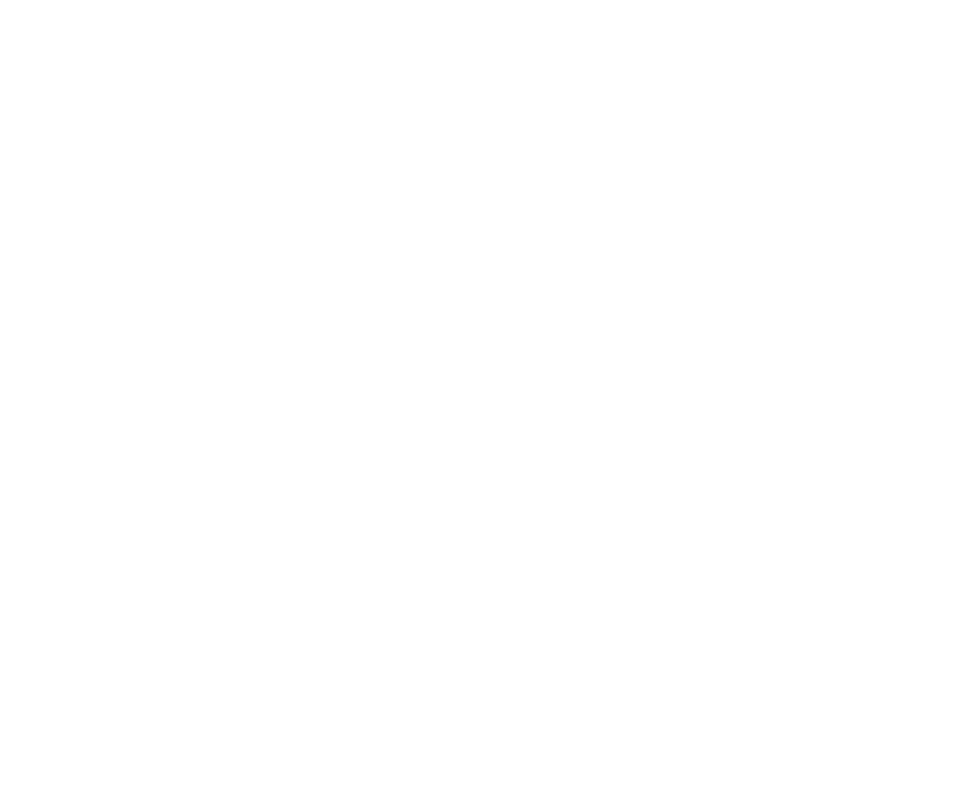
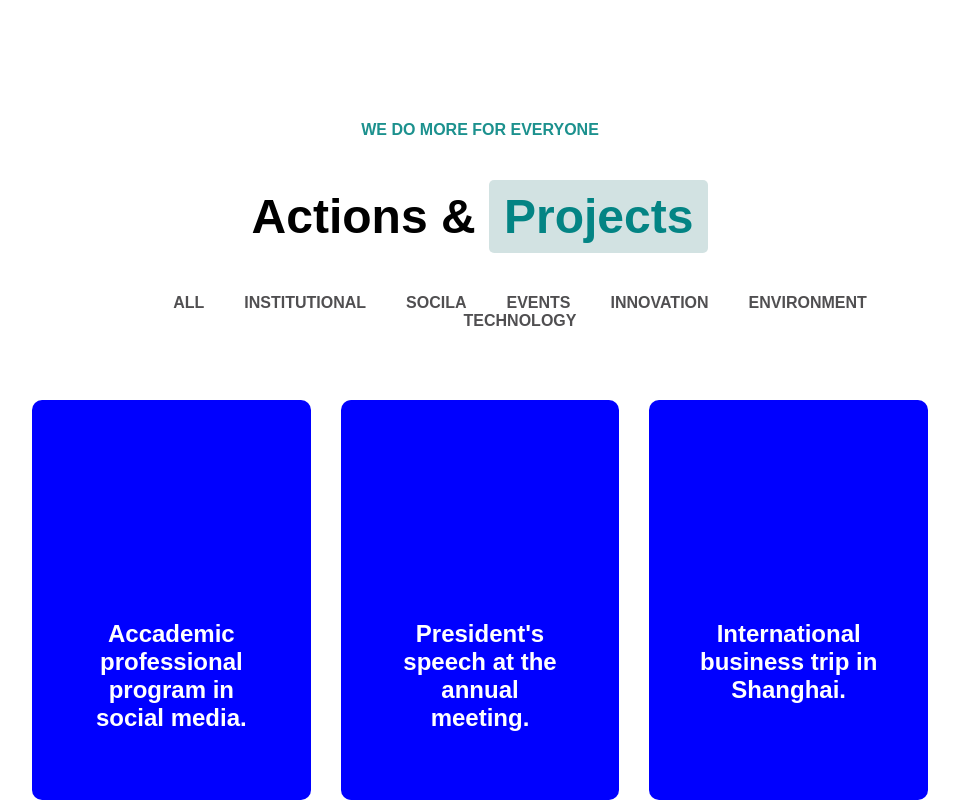
Before and after one commit to IvanRusso91/proj-html-vuejs, a Vue app: page / in a window 1280 px wide. Shown: the part 3500-4302 px from the top of the page, without its empty margins (160-1119 px from the left). Before the commit the page ends 3493 px from the top, so only its background shows below. Built offline with nearby package versions, Linux system fonts and the light colour scheme.

Commit message:
projectComp inserito, da completare

```diff
--- a/src/components/JumbotronComp.vue
+++ b/src/components/JumbotronComp.vue
@@ -21,6 +21,7 @@
       <a class="btn-left" href="#">get in touch</a>
       <a class="btn-right" href="#"> read more</a>
     </div>
+
     <div class="right-box">
       <div class="box"></div>
       <div class="box-active"></div>
--- a/src/components/ProjectsComp.vue
+++ b/src/components/ProjectsComp.vue
@@ -1,15 +1,190 @@
 <template>
   <div>
-    P
+    <div class="container ir-box">
+      <p class="pro">we do more for everyone</p>
+      <h2 class="title-pro">Actions & <span>Projects</span></h2>
+      <nav>
+        <ul>
+          <li><a href="#">All</a></li>
+          <li><a href="#">institutional</a></li>
+          <li><a href="#">socila</a></li>
+          <li><a href="#">events</a></li>
+          <li><a href="#">innovation</a></li>
+          <li><a href="#">environment</a></li>
+          <li><a href="#">technology</a></li>
+        </ul>
+      </nav>
+
+      <div class="box-cards">
+      <div v-for="(item, index) in books" :key="`i${index}  `"   class="card" id="c-up">
+
+        <div class="up">
+
+          <dir>
+            <i :class= 'item.arr'></i>
+          </dir>
+
+        </div>
+
+        <div class="down">
+          <h2>{{item.text}}.</h2>
+          <p>{{item.down}}</p>
+        </div>
+      </div>
+    </div>
+    </div>
   </div>
 </template>
 
 <script>
 export default {
-  name:'ProjectsComp'
+  name:'ProjectsComp',
+  data(){
+    return{
+      books:[
+        {
+          arr:'fa-solid fa-arrow-right',
+          image:'../assets/img/project-1.jpg',
+          text: 'Accademic professional program in social media',
+          down: 'Lorem ipsum dolor sit amet consectetur     adipisicing elit.',
+        },
+        {
+          arr:'fa-solid fa-arrow-right',
+          image:'../assets/img/project-2.jpg',
+          text: "President's speech at the annual meeting",
+          down: 'Lorem ipsum dolor sit amet consectetur     adipisicing elit.',
+        },
+        {
+          arr:'fa-solid fa-arrow-right',
+          image:'../assets/img/project-3.jpg',
+          text: 'International business trip in Shanghai',
+          down: 'Lorem ipsum dolor sit amet consectetur     adipisicing elit.',
+        },
+        {
+          arr:'fa-solid fa-arrow-right',
+          image:'../assets/img/project-4.jpg',
+          text: 'technology workshop with education theme',
+          down: 'Lorem ipsum dolor sit amet consectetur     adipisicing elit.',
+        },
+        {
+          arr:'fa-solid fa-arrow-right',
+          image:'../assets/img/project-5.jpg',
+          text: 'Donation of clothed and food to the partner NGO',
+          down: 'Lorem ipsum dolor sit amet consectetur     adipisicing elit.',
+        },
+        {
+          arr:'fa-solid fa-arrow-right',
+          image:'../assets/img/project-6.jpg',
+          text: 'Confratenrnization of the procurement team',
+          down: 'Lorem ipsum dolor sit amet consectetur     adipisicing elit.',
+        },
+      ]
+    }
+  }
 }
 </script>
 
 <style lang="scss" scoped>
 
+@import '../assets/style/vars';
+@import '../assets/style/mixin';
+
+
+.ir-box{
+  text-align: center;
+  margin-top: 200px;
+  .pro{
+    text-transform: uppercase;
+    color: $vibrant-color;
+    font-weight: bold;
+  }
+  .title-pro{
+    padding: 50px 0;
+    font-size: 3rem;
+    span{
+      @include title
+    }
+  }
+  nav{
+    ul{
+      li{
+        display: inline-block;
+        margin-left: 40px;
+        a{
+          text-transform: uppercase;
+          color: $gravel-color;
+          font-weight: bold;
+          &:hover{
+            cursor: pointer;
+            color: $bL-color;
+          }
+        }
+      }
+    }
+  }
+
+
+  .box-cards{
+    padding-top: 50px;
+    padding-bottom: 100px;
+    display: flex;
+    flex-wrap: wrap;
+    justify-content: space-between;
+    #c-up:hover .fa-arrow-right{
+      display: block;
+    }
+    #c-up:hover p{
+      display: block;
+    }
+    .card{
+      width: calc(100% / 3 - 20px);
+      padding: 50px;
+      border-radius: 10px;
+      height: 400px;
+      margin-top: 20px;
+      background-color: blue;
+      transition: 1s;
+      &:hover{
+        transform: translateY(-15px);
+        box-shadow: 0px 10px 8px gray;
+      }
+
+      .up{
+        color: $bL-color;
+        margin-bottom: 30px;
+
+        .icon{
+          font-size: 5rem;
+          padding: 20px 0;
+        }
+        .fa-arrow-right{
+          font-size: 2rem;
+          padding: 5px 8px;
+          margin-left: 240px;
+          display: none;
+          &:hover{
+            background-color: $vibrant-color;
+            color: white;
+            padding: 5px 8px;
+            border-radius: 50%;
+          }
+        }
+      }
+      .down{
+        margin-top: 170px;
+        h2{
+          font-size: 1.5rem;
+          margin-bottom: 10px ;
+          color: white;
+        }
+        p{
+          font-size: 1.3rem;
+          color: $pumice-color;
+          display: none;
+        }
+      }
+    }
+  }
+
+}
 </style>
--- a/src/components/ServicesComp.vue
+++ b/src/components/ServicesComp.vue
@@ -145,7 +145,7 @@
     padding: 50px;
     border-radius: 10px;
     transition: 1s;
-    // margin-right:20px ;
+
     &:hover{
       transform: translateY(-15px);
       box-shadow: 0px 10px 8px gray
```
